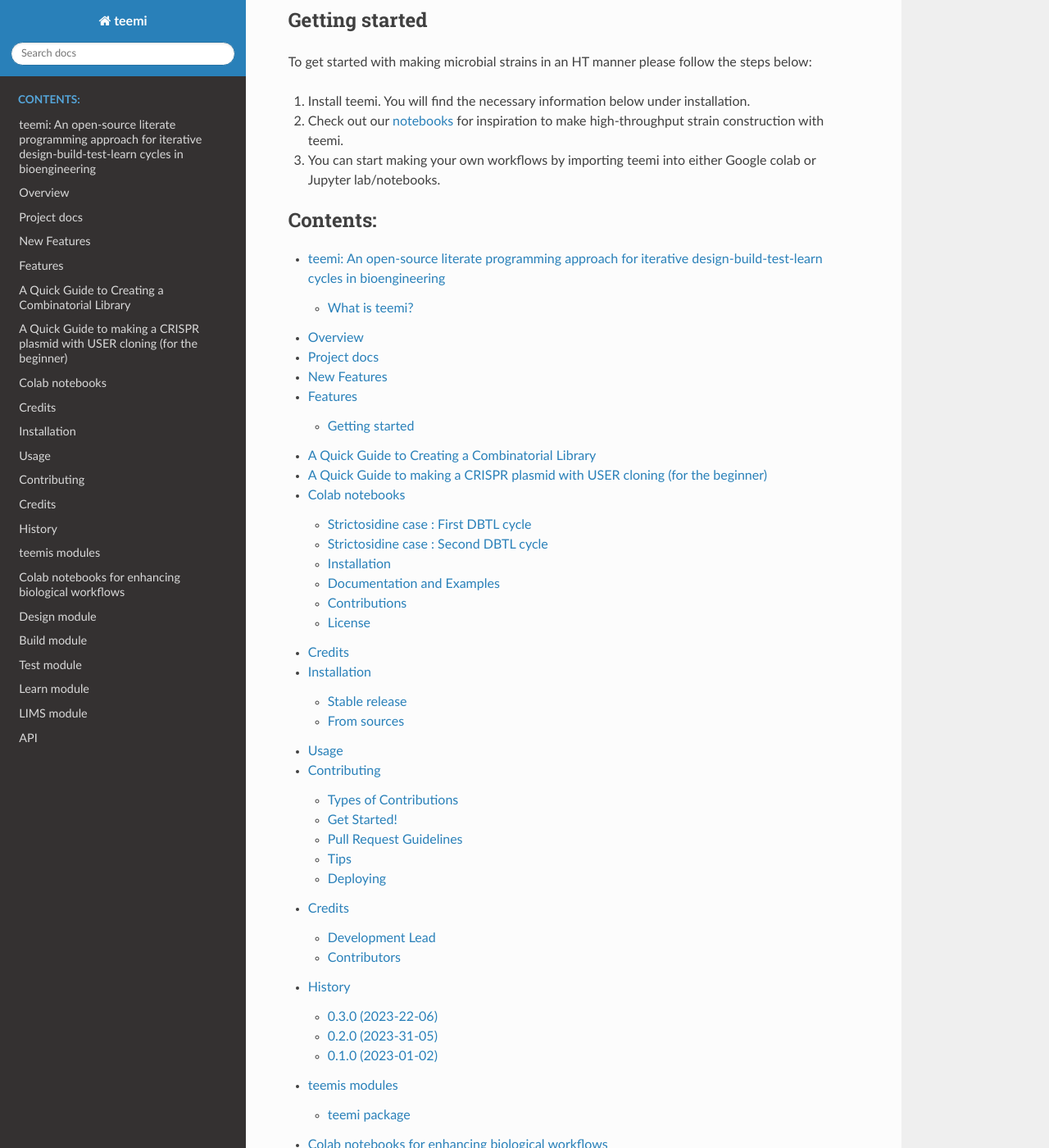
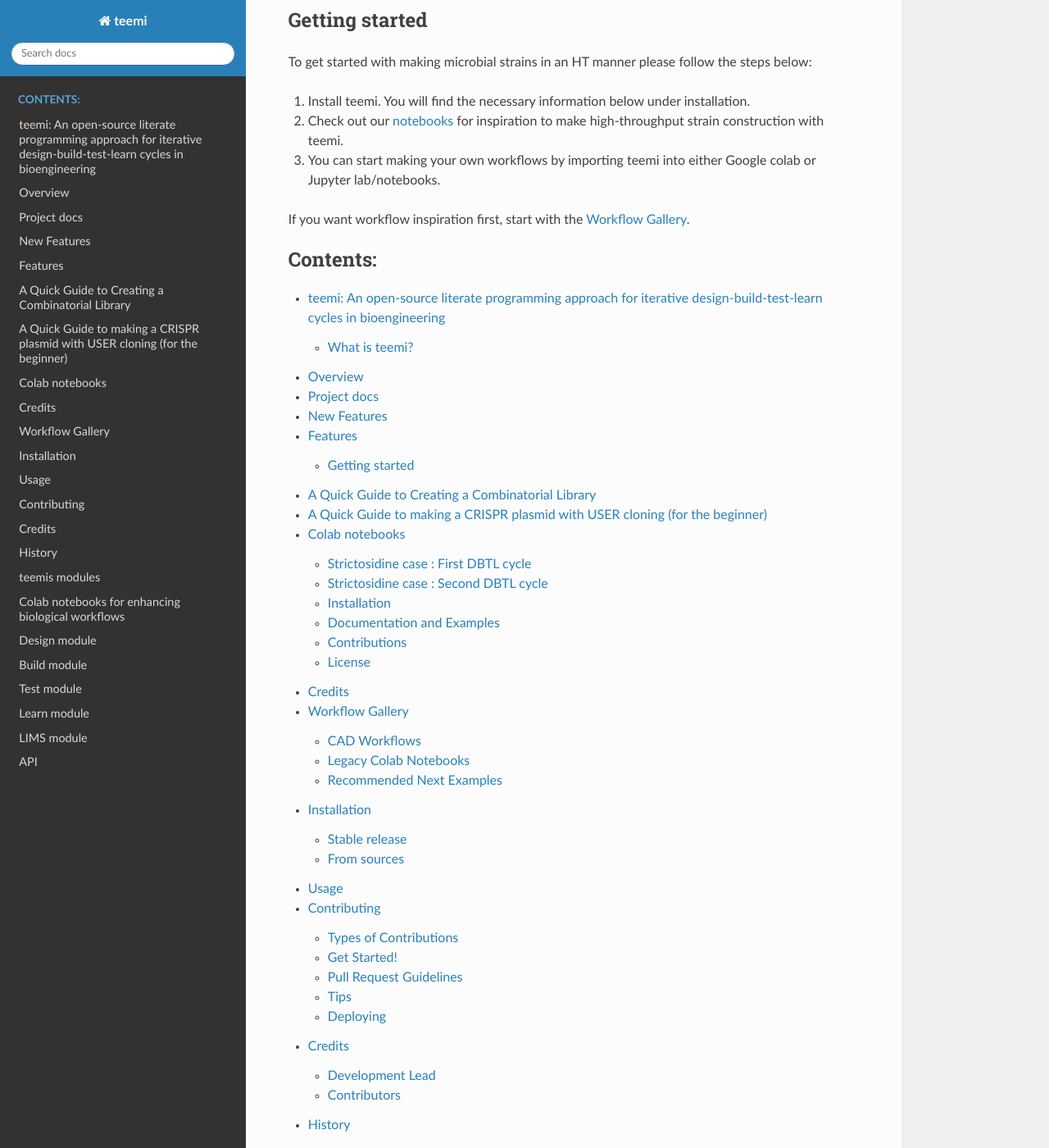
Before and after one commit to hiyama341/teemi, a Sphinx documentation site: the page built from docs/index.rst, in a window 1280 px wide and 1400 px high, scrolled down 519 px. Shown: the whole window at 82% size. Built offline with Sphinx 7.4.7 and the Read the Docs theme 3.1.0, drawn with Linux system fonts in a browser that asks for light colours; some of the changed lines change nothing that is shown.

Commit message:
Add Cas12a workflow notebook and gallery docs

```diff
--- a/docs/index.rst
+++ b/docs/index.rst
@@ -25,12 +25,15 @@
 
 3. You can start making your own workflows by importing teemi into either Google colab or Jupyter lab/notebooks.
 
+If you want workflow inspiration first, start with the :doc:`workflow_gallery`.
+
 
 .. toctree::
    :maxdepth: 2
    :caption: Contents:
 
    readme
+   workflow_gallery
    installation
    usage
    contributing
--- /dev/null
+++ b/docs/workflow_gallery.rst
@@ -0,0 +1,59 @@
+Workflow Gallery
+================
+
+`teemi` is most useful when it is approached through workflows rather than isolated functions.
+This page highlights example notebooks that can be adapted to new hosts, targets, and design goals.
+
+CAD Workflows
+-------------
+
+These notebooks live in ``teemi_cad_workflows/notebooks`` and are meant to be compact,
+project-oriented examples.
+
+CRISPR and Strain Engineering
+~~~~~~~~~~~~~~~~~~~~~~~~~~~~~
+
+- ``05_terminator_library_for_expression_tuning.ipynb``
+  Outline for designing terminator libraries for expression tuning.
+- ``06_crispr_multiplex_editing_planner.ipynb``
+  Planning scaffold for multiplex CRISPR workflows.
+- ``08_promoter_swap_for_overexpression_library_in_pichia.ipynb``
+  Planning scaffold for promoter swap workflows in *Pichia*.
+- ``09_crispr_cas9_deletion_example_in_aspergillus_oryzae.ipynb``
+  Worked Cas9 deletion example with combined-genome off-target scanning and repair oligo design.
+- ``10_crispr_cas12a_deletion_example_in_aspergillus_oryzae.ipynb``
+  Worked Cas12a deletion example with the same Aspergillus workflow structure.
+
+Library and Protein Engineering
+~~~~~~~~~~~~~~~~~~~~~~~~~~~~~~~
+
+- ``00_Designing_primers_for_kozak_library.ipynb``
+  Example for designing primer sets for a Kozak library.
+- ``01_HT_cazyme_primer_design.ipynb``
+  High-throughput primer design workflow for CAZyme targets.
+- ``02_primer_directed_mutagenesis.ipynb``
+  Planning scaffold for primer-directed mutagenesis.
+- ``03_investigate_plastic_degrading_enzymes.ipynb``
+  Planning scaffold for enzyme discovery and prioritization.
+- ``04_promoter_library_design_in_s_cerevisiae.ipynb``
+  Planning scaffold for promoter library design in yeast.
+- ``07_homolog_mining_to_codon_optimized_expression_panel.ipynb``
+  Planning scaffold for homolog mining and expression panel generation.
+
+Legacy Colab Notebooks
+----------------------
+
+The ``colab_notebooks`` directory contains larger, older, end-to-end case-study notebooks.
+They are still useful, but the long-term direction of the repo is to expand the lighter workflow-oriented
+examples in ``teemi_cad_workflows``.
+
+Recommended Next Examples
+-------------------------
+
+The next useful workflow additions for the repo are:
+
+- Cas12a multiplex deletion planning in *Aspergillus oryzae*
+- genotyping planner for CRISPR edits
+- Cas9 vs Cas12a guide comparison notebook
+- signal peptide swapping workflow
+- homolog mining to expression panel
```
Also changed, not shown: 1 other file.
